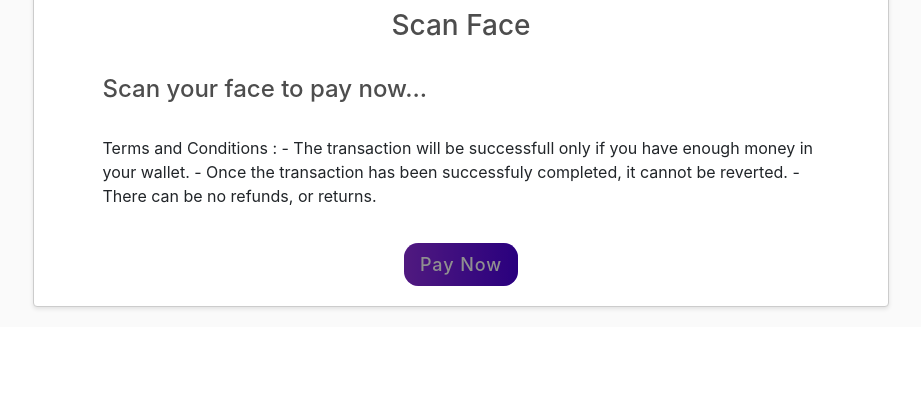
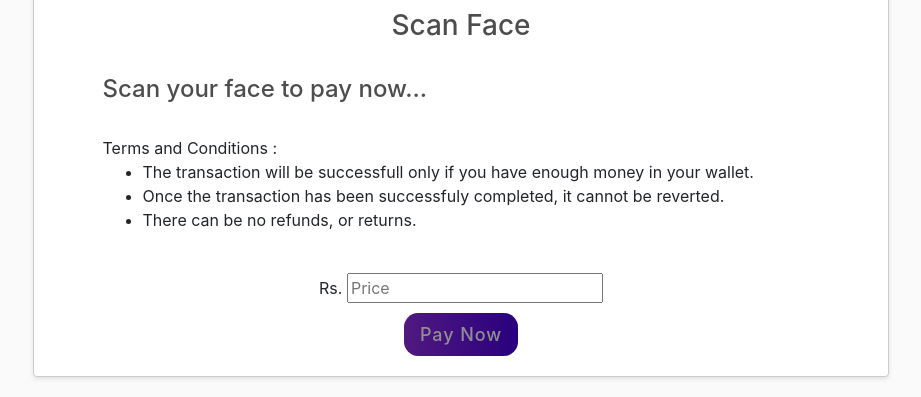
Before and after one commit to AryanBhirud/DevSoc-23, a Django app: page / in a window 1280 px wide. Shown: the part 716-1113 px from the top of the page, without its empty margins (179-1100 px from the left). Before the commit the page ends 1026 px from the top, so only its background shows below. Run offline with Django 4.2, Linux system fonts and the light colour scheme; some libraries are stand-ins or nearby versions.

Commit message:
Update home.html

```diff
--- a/TightSalt/WebPortal/templates/WebPortal/home.html
+++ b/TightSalt/WebPortal/templates/WebPortal/home.html
@@ -15,9 +15,11 @@
             <br>
 
             Terms and Conditions :
-             - The transaction will be successfull only if you have enough money in your wallet.
-             - Once the transaction has been successfuly completed, it cannot be reverted.
-             - There can be no refunds, or returns.
+            <ul>
+                <li>The transaction will be successfull only if you have enough money in your wallet.</li>
+                <li>Once the transaction has been successfuly completed, it cannot be reverted.</li>
+                <li>There can be no refunds, or returns.</li>
+            </ul>
         </div>
         <div>
             <!-- <button class="cssbuttons-io">
@@ -25,7 +27,11 @@
               </button> -->
             <form action="{% url 'run_face_recog_page' %}" method="post">
                 {% csrf_token %}
-                <button class="cssbuttons-io" type="submit">Pay Now</button>
+                <div class="container">
+                    <div>Rs. <input type="number" name="price" placeholder="Price"></div>
+
+                    <button class="cssbuttons-io" type="submit">Pay Now</button>
+                </div>
 
             </form>
 
```
